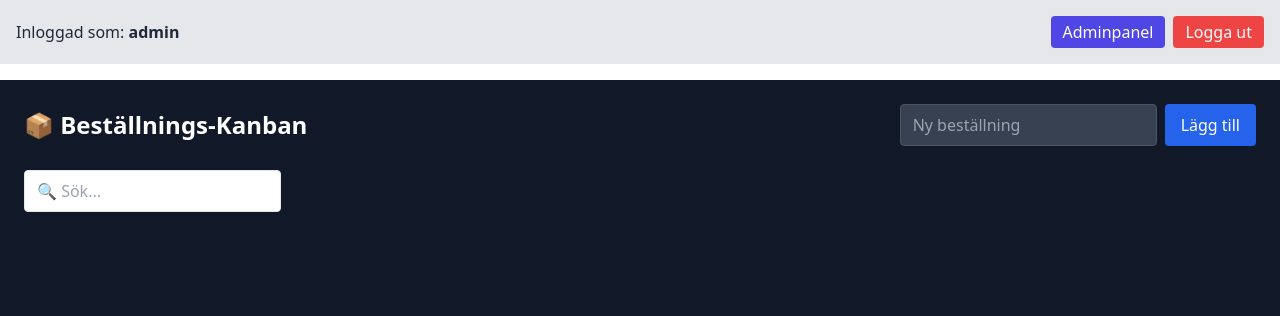
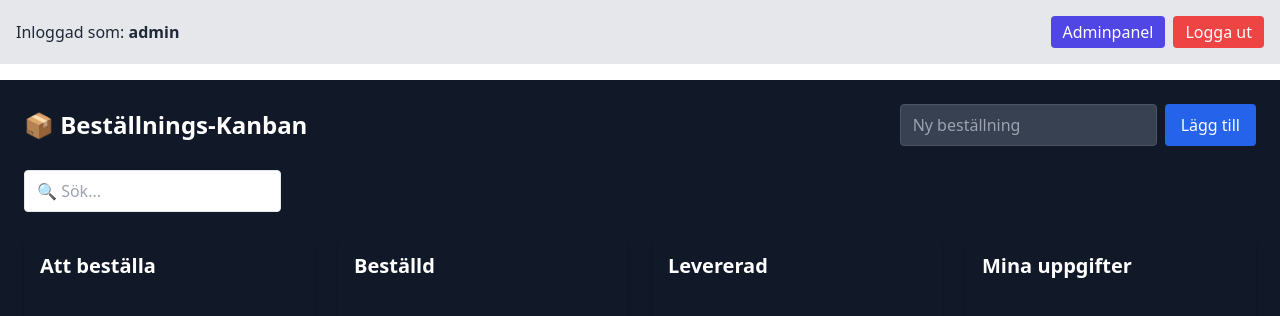
Before and after one commit to Ahmedalmasrii/KanbanApp, a React (Create React App) app in the folder frontend/: page /kanban in a window 1280 px wide. Shown: the top 316 px of the page. Built offline with nearby package versions, Linux system fonts and the light colour scheme; no server answers; sample sign-in values are in the browser's storage.

Commit message:
kapade DragDropContext och grundstruktur för kolumner i KanbanBoard

```diff
--- a/frontend/src/components/KanbanBoard.js
+++ b/frontend/src/components/KanbanBoard.js
@@ -170,6 +170,29 @@ const KanbanBoard = () => {
           />
         </div>
 
+        <DragDropContext onDragEnd={onDragEnd}>
+  <div className="grid md:grid-cols-4 gap-6">
+    {Object.entries(columns).map(([columnId, column]) => (
+      <Droppable key={columnId} droppableId={columnId}>
+        {(provided) => (
+          <div
+            {...provided.droppableProps}
+            ref={provided.innerRef}
+            className="rounded-lg shadow p-4 min-h-[300px]"
+          >
+            <h2 className="text-xl font-semibold mb-4">
+              {column.name}
+            </h2>
+            <div className="space-y-4">
+              {provided.placeholder}
+            </div>
+          </div>
+        )}
+      </Droppable>
+    ))}
+  </div>
+</DragDropContext>
+
       </div>
 
       {selectedOrder && (
```
